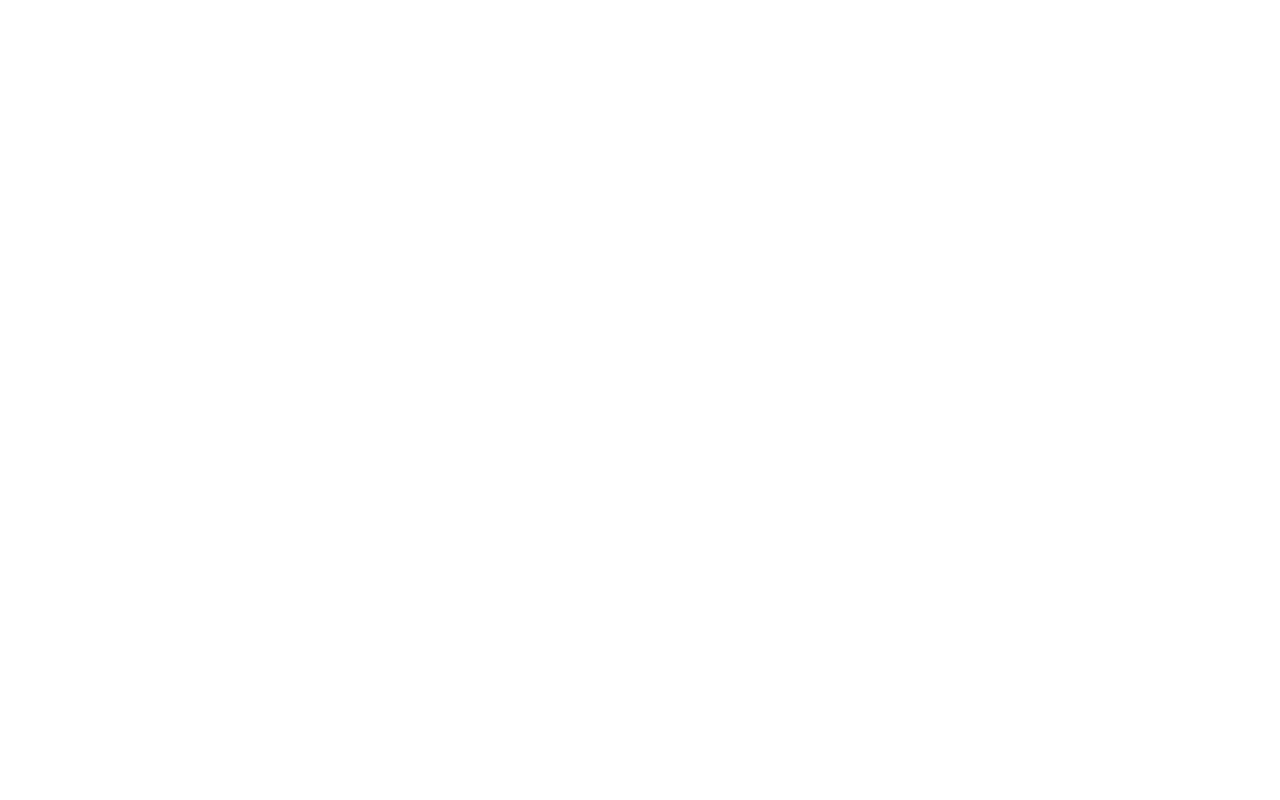
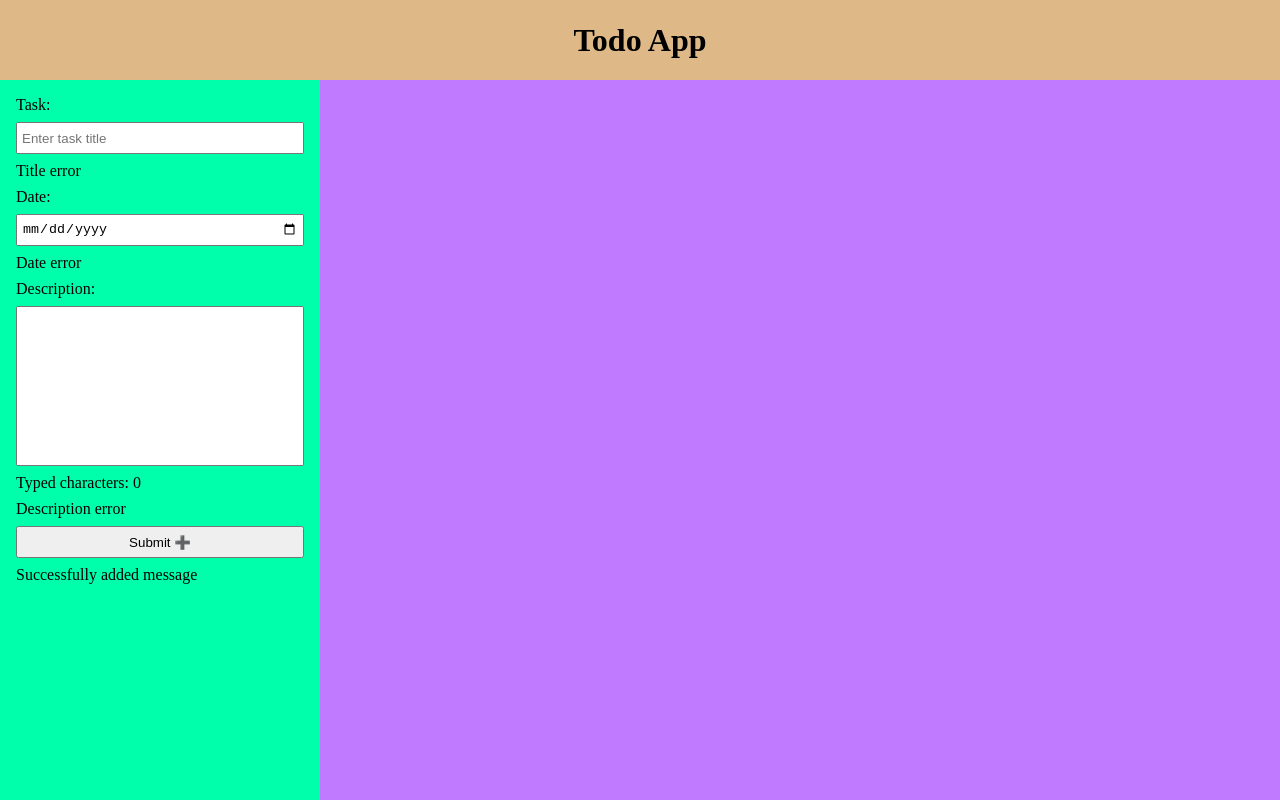
Before and after one commit to benedictenaess/Todo-app, a plain HTML site: page dist/index.html in a window 1280 px wide. Drawn offline with Linux system fonts and the light colour scheme.

Commit message:
Style setup

```diff
--- a/dist/index.html
+++ b/dist/index.html
@@ -7,6 +7,31 @@
 	<title>Todo app workshop</title>
 </head>
 <body>
+	<header class="app-title">
+		<h1>Todo App</h1>
+	</header>
+	<main>
+		<section class="enter-todos-container">
+			<form class="todo-form">
+				<label for="task-title-input">Task:</label>
+				<input type="text" name="task-title-input" class="task-title-input" placeholder="Enter task title">
+				<label for="task-title-input" class="title-error">Title error</label>
+
+				<label for="task-date-input">Date:</label>
+				<input type="date" name="task-date-input" class="task-date-input">
+				<label for="task-date-input" class="date-error">Date error</label>
+
+				<label for="task-description-input">Description:</label>
+				<textarea  name="task-description-input" class="task-description-input" cols="30" rows="10"></textarea>
+				<label for="task-description-input" class="char-count">Typed characters: 0</label>
+				<label for="task-description-input" class="description-error">Description error</label>
+
+				<button class="submit-task-button">Submit ➕ </button>
+				<label class="success-message">Successfully added message</label>
+			</form>
+		</section>
+		<section class="display-todos-container"></section>
+	</main>
 	<script src="../src/js/app.js"></script>
 </body>
 </html>
--- a/src/styles/style.css
+++ b/src/styles/style.css
@@ -0,0 +1,55 @@
+* {
+	margin: 0;
+	padding: 0;
+	box-sizing: border-box;
+}
+
+body {
+	width: 100%;
+	height: 100vh;
+}
+
+.app-title {
+	height: 10%;
+	display: flex;
+	justify-content: center;
+	align-items: center;
+	background-color: burlywood;
+}
+
+main {
+	height: 90%;
+	display: flex;
+}
+
+.enter-todos-container {
+	flex-basis: 25%;
+	background-color: rgb(0, 255, 170);
+}
+
+.display-todos-container {
+	flex-basis: 75%;
+	background-color: rgb(191, 122, 255);
+}
+
+.todo-form {
+	display: flex;
+	flex-direction: column;
+	gap: 0.5rem;
+	padding: 1rem;
+}
+
+.todo-form input {
+	height: 2rem;
+	padding: 0 0.25rem;
+}
+
+.task-description-input {
+	resize: none;
+	padding: 0.25rem;
+}
+
+.submit-task-button {
+	height: 2rem;
+	cursor: pointer;
+}
```
